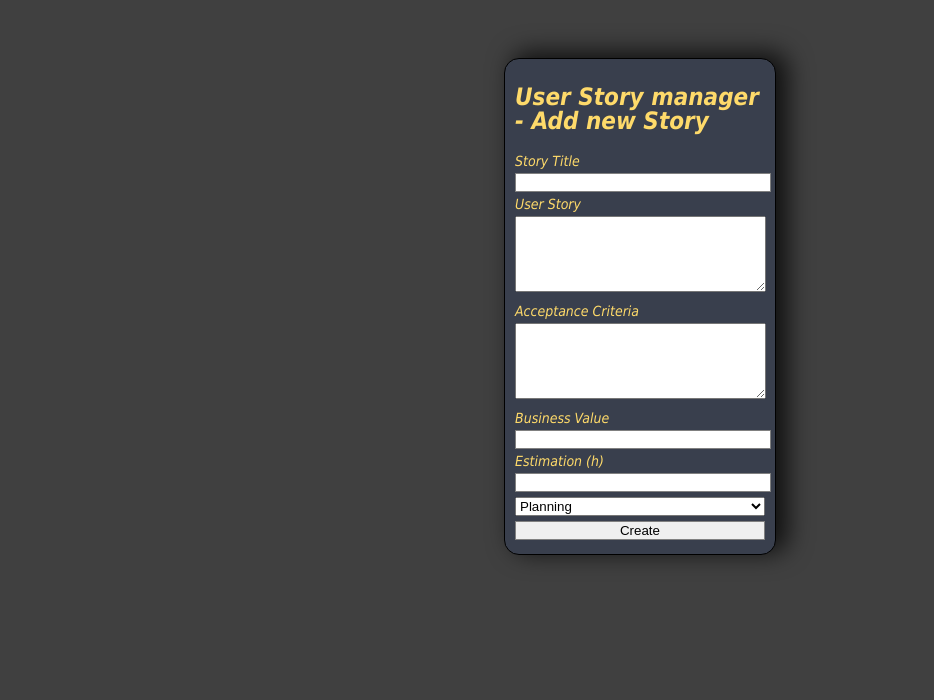
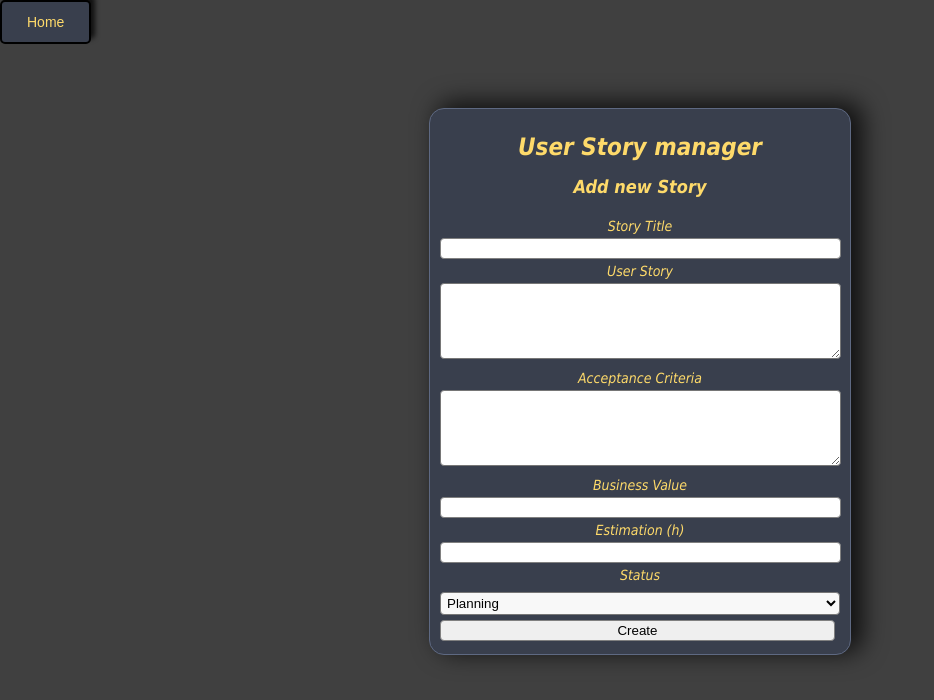
Before and after one commit to barnabastoth/agile, a Flask app: page /story in a window 1280 px wide. Shown: the top 700 px of the page, without its empty margins (0-934 px from the left). Run offline with Flask 2, Linux system fonts and the light colour scheme.

Commit message:
gcjnh
fhn

```diff
--- a/main.py
+++ b/main.py
@@ -99,6 +99,7 @@ def delete(id):
         for item in data_list:
             if int(item[0]) == int(id):
                 data_list.remove(item)
+
     with open('database.csv', 'w') as file:
         for item in data_list:
             datas = "ß¤".join(item)
--- a/static/main.css
+++ b/static/main.css
@@ -1,13 +1,13 @@
 body {
     background-color: #404040;
-    padding-top: 50px;
+    padding-top: 100px;
 }
 
 form {
     background-color: #393f4d;
-    width: 250px;
-    height: 475px;
-    border: 1px solid black;
+    width: 400px;
+    height: 525px;
+    border: 1px solid #5e6982;
     font-family: Tahoma, Geneva, sans-serif;
     font-style: italic;
     font-size: 14px;
@@ -22,45 +22,69 @@ form {
     -webkit-box-shadow: 10px -4px 25px 2px rgba(0,0,0,0.75);
     -moz-box-shadow: 10px -4px 25px 2px rgba(0,0,0,0.75);
     box-shadow: 10px -4px 25px 2px rgba(0,0,0,0.75);
+    text-align: center;
 }
 h1 {
     font-size: 24px;
+    text-align: center;
+}
+h2 {
+    font-size: 18px;
+    text-align: center;
 }
 
 
 input {
-    width: 250px;
+    width: 395px;
     display: block;
     border: 1px solid grey;
+    cursor:pointer;
+    padding: 2px;
+    border-radius: 4px;
 }
 
 textarea {
-  width: 245px;
+  width: 395px;
   height: 70px;
+  cursor:pointer;
+    padding: 2px;
+    border-radius: 4px;
 }
 
 select {
-    width: 250px;
+    width: 400px;
     margin: 5px 0px 5px 0px;
+    padding: 2px;
+    border-radius: 4px;
+    background: #f8f8f8;
+    cursor:pointer;
 }
 
-table {
+
+button {
+    background-color: #393f4d;
+    color: #feda6a;
+    border: 2px solid black;
+    padding: 12px 25px 12px 25px;
+    margin: 0 auto;
     border-radius: 5px;
-    border-spacing: 2px;
-    margin-top: 50px;
-    font-family: Tahoma, Geneva, sans-serif;
-    font-style: italic;
+    -webkit-box-shadow: 4px -5px 5px 0px rgba(0,0,0,0.75);
+    -moz-box-shadow: 4px -5px 5px 0px rgba(0,0,0,0.75);
+    box-shadow: 4px -5px 5px 0px rgba(0,0,0,0.75);
     font-size: 14px;
-    color: white;
-    margin: 0 auto;
-    -webkit-box-shadow: 10px -4px 25px 2px rgba(0,0,0,0.75);
-    -moz-box-shadow: 10px -4px 25px 2px rgba(0,0,0,0.75);
-    box-shadow: 10px -4px 25px 2px rgba(0,0,0,0.75);
-    padding: 5px;
+    position: absolute;
+    top: 0px;
+    cursor:pointer;
 }
 
-td {
-    color: white;
-    padding: 8px;
-    text-align: center;
+#home {
+    left: 0px;
 }
+button:hover {
+    background-color: #5e6982;
+    transition: background-color 0.5s ease-in;
+}
+
+#submit {
+    width: 400px;
+}
--- a/templates/create.html
+++ b/templates/create.html
@@ -7,9 +7,12 @@
     <link rel="stylesheet" href="{{ url_for('static', filename='main.css') }}">
 </head>
 <body>
+    <button id="home" onclick="location.href='/'" type="button">
+     Home</button>
     <div>
         <form id="elsoform" action="/story" method="post">
-            <h1>User Story manager - Add new Story</h1>
+            <h1>User Story manager</h1>
+            <h2>Add new Story</h2>
             <label>
                 <span>Story Title</span><input type="text" id="title" name="title" />
             </label>
@@ -31,6 +34,7 @@
             </label>
 
             <label>
+                <span>Status</span>
                 <select name="progress" required>
                     <option value="Planning">Planning</option>
                     <option value="TODO">TODO</option>
--- a/templates/list.html
+++ b/templates/list.html
@@ -7,12 +7,15 @@
     <link rel="stylesheet" href="{{ url_for('static', filename='list.css') }}">
 </head>
 <body>
-    <button onclick="location.href='/story'" type="button">
+    <button id="create" onclick="location.href='/story'" type="button">
      Create a new story</button>
+    <button id="home" onclick="location.href='/'" type="button">
+     Home</button>
     <table border="1">
         <tr>
 
         </tr>
+        <div>
             <tr>
                 {% for item in menu %}
                 <td>{{ item }}</td>
@@ -30,5 +33,6 @@
                 </td>
             </tr>
             {% endfor %}
+        </div>
     </table>
 </body>
```
Also changed, not shown: database.csv (+27 -2 lines), static/list.css (+28 -3 lines), templates/update.html (+6 -2 lines), try.py (+6 -7 lines). Lines whose indentation alone changed are shown as unchanged.
